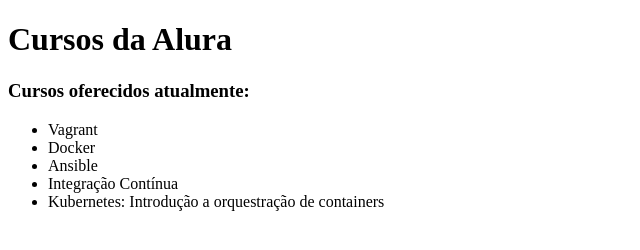
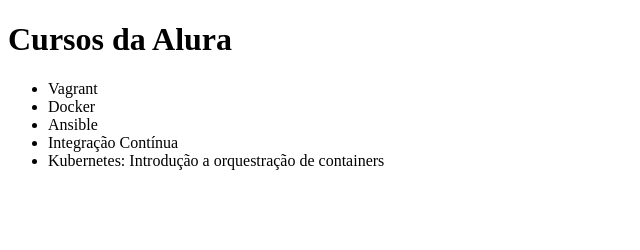
Before and after one commit to ElibertoCastro/curso-git-alura, a plain HTML site: page index.html in a window 1280 px wide. Shown: the whole page, without its empty margins (0-640 px from the left). Drawn offline with Linux system fonts and the light colour scheme.

Commit message:
Removendo h3

```diff
--- a/index.html
+++ b/index.html
@@ -6,7 +6,6 @@
 </head>
 <body>
     <h1>Cursos da Alura</h1>
-    <h3>Cursos oferecidos atualmente:</h3>
     <ul>
         <li>Vagrant</li>
         <li>Docker</li>
```
